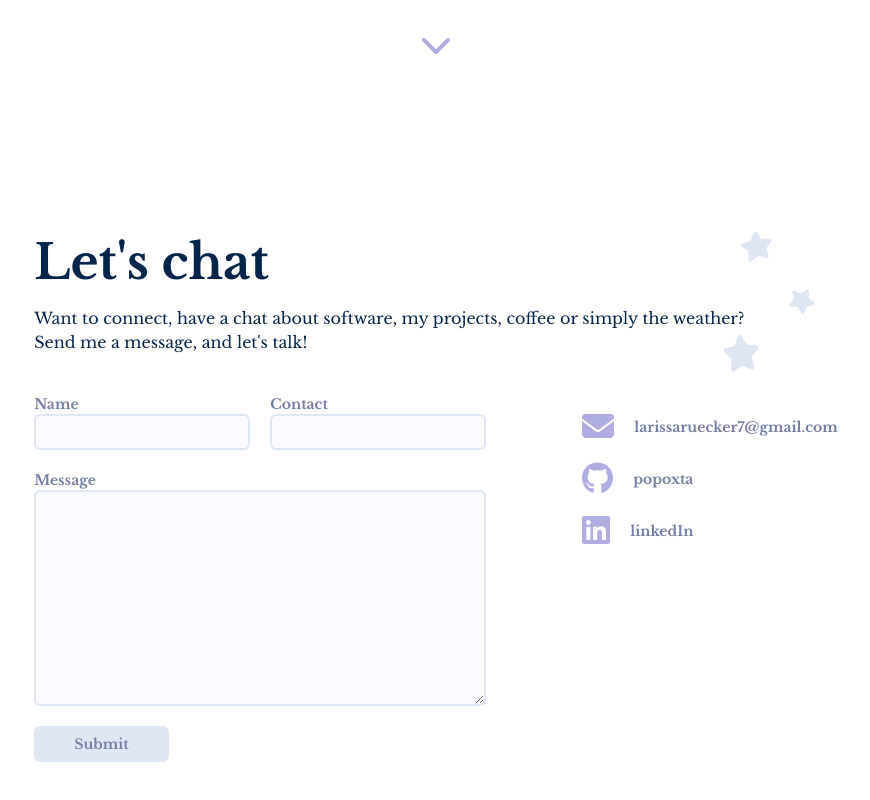
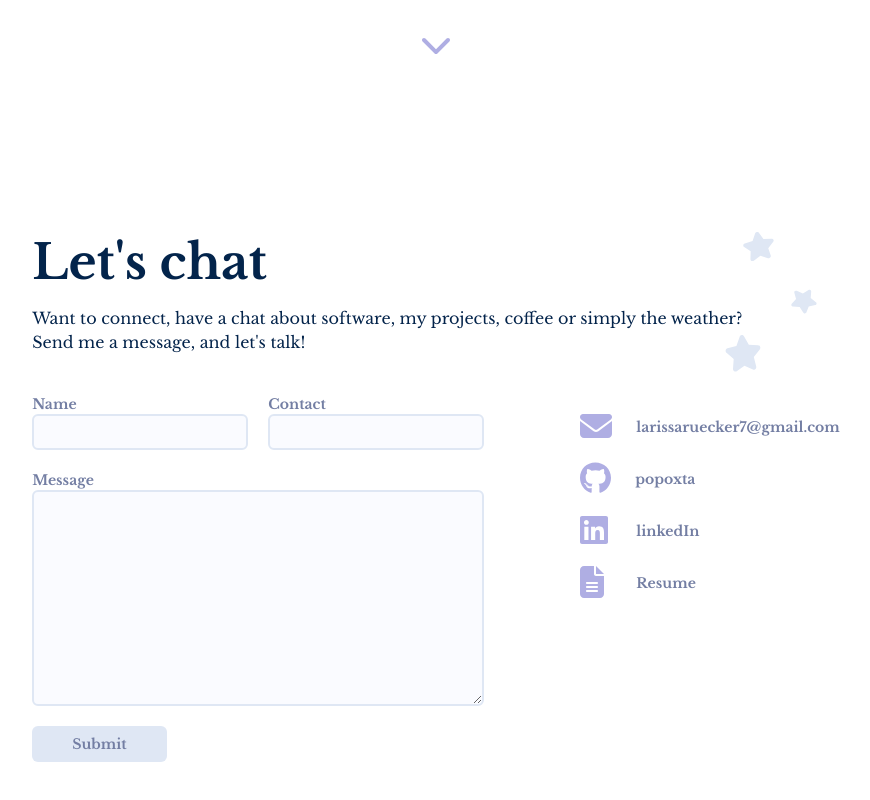
Before and after one commit to popoxta/portfolio, a React (Vite) app: page / in a window 1280 px wide. Shown: the part 2300-3100 px from the top of the page, without its empty margins (204-1074 px from the left). Built offline with nearby package versions, Linux system fonts and the light colour scheme.

Commit message:
Add resume

```diff
--- a/src/components/pages/Contact.tsx
+++ b/src/components/pages/Contact.tsx
@@ -1,5 +1,5 @@
 import {FontAwesomeIcon} from "@fortawesome/react-fontawesome";
-import {faEnvelope} from "@fortawesome/free-solid-svg-icons";
+import {faEnvelope, faFileAlt} from "@fortawesome/free-solid-svg-icons";
 import {faGithub, faLinkedin} from "@fortawesome/free-brands-svg-icons"
 import {slideHorizontal} from "../../variants/variants.ts";
 import {motion, Variants} from "framer-motion";
@@ -65,20 +65,25 @@ export default function Contact() {
                     </motion.form>
                     <motion.address variants={slideRight} className={'flex flex-col mt-4 gap-5 '}>
                         <div className={'hover:brightness-90 transition-all ease-in-out text-lari-purple'}>
-                            <FontAwesomeIcon icon={faEnvelope} size={'2xl'} className={'mr-5'}/>
+                            <FontAwesomeIcon icon={faEnvelope} size={'2xl'} className={'mr-6'}/>
                             <a href={'mailto:larissaruecker7@gmail.com'} title={'Email address'}
                                className={'text-lari-gray text-sm font-bold not-italic'}>larissaruecker7@gmail.com</a>
                         </div>
                         <div className={'hover:brightness-90 transition-all ease-in-out text-lari-purple'}>
-                            <FontAwesomeIcon icon={faGithub} size={'2xl'} className={'mr-5'} color={'#afaee3'}/>
+                            <FontAwesomeIcon icon={faGithub} size={'2xl'} className={'mr-6'}/>
                             <a href={'https://www.linkedin.com/in/larissa-ruecker/'} target={'_blank'}
                                title={'GitHub'}
                                className={'text-lari-gray text-sm font-bold not-italic'}>popoxta</a>
                         </div>
                         <div className={'hover:brightness-90 transition-all ease-in-out text-lari-purple'}>
-                            <FontAwesomeIcon icon={faLinkedin} size={'2xl'} className={'mr-5'} color={'#afaee3'}/>
+                            <FontAwesomeIcon icon={faLinkedin} size={'2xl'} className={'mr-7'}/>
                             <a href={'https://github.com/popoxta/'} target={'_blank'} title={'LinkedIn'}
                                className={'text-lari-gray text-sm font-bold not-italic'}>linkedIn</a>
+                        </div>
+                        <div className={'hover:brightness-90 transition-all ease-in-out text-lari-purple'}>
+                            <FontAwesomeIcon icon={faFileAlt} size={'2xl'} className={'mr-8'}/>
+                            <a href={'resume.pdf'} target={'_blank'} title={'Resume'}
+                               className={'text-lari-gray text-sm font-bold not-italic'}>Resume</a>
                         </div>
                     </motion.address>
                 </div>
```
Also changed, not shown: 1 other file (tests, documents, lock files or other folders).
